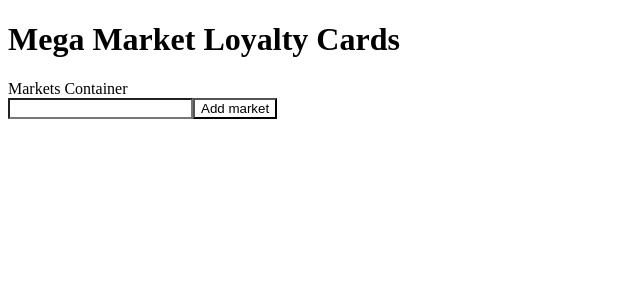
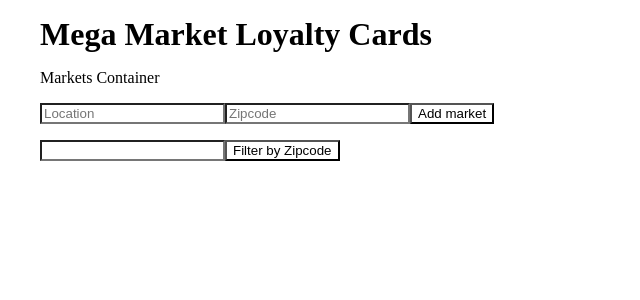
Before and after one commit to annelise08/recoil-practice, a React app: page / in a window 1280 px wide. Shown: the top 300 px of the page, without its empty margins (0-640 px from the left). Built offline with nearby package versions, Linux system fonts and the light colour scheme.

Commit message:
unable to get selectors working

```diff
--- a/src/client/components/AddMarket.jsx
+++ b/src/client/components/AddMarket.jsx
@@ -8,6 +8,7 @@ const AddMarket = () => {
   // should return a form with an input label
   // on change, form should update the markets container state
   const [market, setMarket] = useState("");
+  const [zip, setZip] = useState("");
 
   // get marketlist from atom
   const [marketList, setMarketList] = useRecoilState(marketListState);
@@ -16,9 +17,13 @@ const AddMarket = () => {
   const [locationId, setLocationId] = useRecoilState(locationIdState);
 
   // function to update state based on input field
-  const onChange = (e) => {
+  const onChangeLocation = (e) => {
     setMarket(e.target.value);
   };
+
+  const onChangeZip = (e) => {
+    setZip(e.target.value);
+  }
 
   // when add market button is clicked, we want to update marketListState atom
   const handleClickAdd = () => {
@@ -27,7 +32,8 @@ const AddMarket = () => {
       ...oldMarketList,
       {
         location: market,
-        id: locationId
+        id: locationId,
+        zip: zip
       },
     ]);
     // reset market to empty string
@@ -38,7 +44,8 @@ const AddMarket = () => {
 
   return (
     <div>
-      <input type="text" value={market} onChange={onChange} />
+      <input type="text" value={market} onChange={onChangeLocation} placeholder="Location"/>
+      <input type="text" value={zip} onChange={onChangeZip} placeholder="Zipcode" />
       <button onClick={handleClickAdd}>Add market</button>
     </div>
   );
--- a/src/client/components/Atoms.jsx
+++ b/src/client/components/Atoms.jsx
@@ -12,3 +12,13 @@ export const locationIdState = atom({
   key: "LocationId",
   default: 0
 })
+
+export const marketListFilterState = atom({
+  key: "MarketListFilter",
+  default: "Show all"
+})
+
+export const zipFilterState = atom ({
+  key: "Zip",
+  default: ''
+})
--- /dev/null
+++ b/src/client/components/FilterMarkets.jsx
@@ -0,0 +1,26 @@
+import React, { useState } from "react";
+import { useRecoilState } from "recoil";
+import { marketListFilterState, zipFilterState } from "./Atoms";
+
+const FilterMarkets = () => {
+  const [filter, setFilter] = useRecoilState(marketListFilterState);
+  const [zipState, setZipState] = useRecoilState(zipFilterState)
+
+  const handleChange = (e) => {
+    setZipState(e.target.value)
+  }
+
+  // on click, should update market list filter state to zip code
+  const handleClick = () => {
+    setFilter('Filter');
+  }
+
+  return (
+    <div>
+      <input type="text" />
+      <button onClick={handleClick} onChange={handleChange} value={zipState}>Filter by Zipcode</button>
+    </div>
+  );
+};
+
+export default FilterMarkets;
--- a/src/client/components/Market.jsx
+++ b/src/client/components/Market.jsx
@@ -19,7 +19,6 @@ const Market = (props) => {
                 }
             }
         })
-
     }
 
     return (
@@ -27,6 +26,7 @@ const Market = (props) => {
         <div className="market">
             <div>Location: {props.location}</div>
             <div>ID: {props.id}</div>
+            <div>Zipcode: {props.zip}</div>
             <button onClick={() => handleClick(props.id)}>Delete market</button>
         </div>
         </>
--- /dev/null
+++ b/src/client/components/Selectors.jsx
@@ -0,0 +1,21 @@
+import { selector } from "recoil";
+import { marketListState, marketListFilterState, zipFilterState } from "./Atoms";
+
+export const filteredMarketListState = selector({
+    key: "FilteredMarketList",
+    get: ({get}) => {
+        // get zipcode to filter by
+        const zip = get(zipFilterState);
+        // get name of filter from market list filter atom
+        const filter = get(marketListFilterState);
+        // get list of market objects
+        const marketList = get(marketListState);
+
+        switch (filter) {
+            case 'Filter':
+                return marketList.filter((el) => {return el.zip == zip});
+            default:
+                return marketList;
+        }
+    },
+});
--- a/src/client/components/containers/MarketsContainer.jsx
+++ b/src/client/components/containers/MarketsContainer.jsx
@@ -3,19 +3,22 @@ import { atom, useRecoilValue } from "recoil";
 import AddMarket from "../AddMarket";
 import { marketListState } from "../Atoms";
 import Market from "../Market";
+import { filteredMarketListState } from "../Selectors";
+import FilterMarkets from "../FilterMarkets";
 
 const MarketsContainer = () => {
   // this will store a list of all of our markets
-  const MarketList = useRecoilValue(marketListState);
+  const MarketList = useRecoilValue(filteredMarketListState);
 
   return (
     <>
       <div>Markets Container</div>
       <AddMarket />
+      <FilterMarkets/>
       {/* mapping array of market jsx elements from market list */}
       {MarketList.map((market) => (
-        <Market location = {market.location} key={market.id} id={market.id}/>
-      ))}
+      <Market location = {market.location} key={market.id} id={market.id} zip={market.zip}/>
+    ))}
     </>
   );
 };
--- a/src/client/styles.css
+++ b/src/client/styles.css
@@ -4,4 +4,13 @@
 
 .market {
     border: 1px solid black;
+    width: 10rem;
+    display: flex;
+    flex-direction: column;
+    align-items: center;
+    padding: 1rem;
 }
+
+div, h1 {
+    margin: 1rem;
+}
--- a/src/index.html
+++ b/src/index.html
@@ -4,7 +4,7 @@
     <meta charset="UTF-8">
     <meta http-equiv="X-UA-Compatible" content="IE=edge">
     <meta name="viewport" content="width=device-width, initial-scale=1.0">
-    <title>Boilerplate</title>
+    <title>MegaMarkets</title>
 </head>
 <body>
     <div id="root"></div>
```
